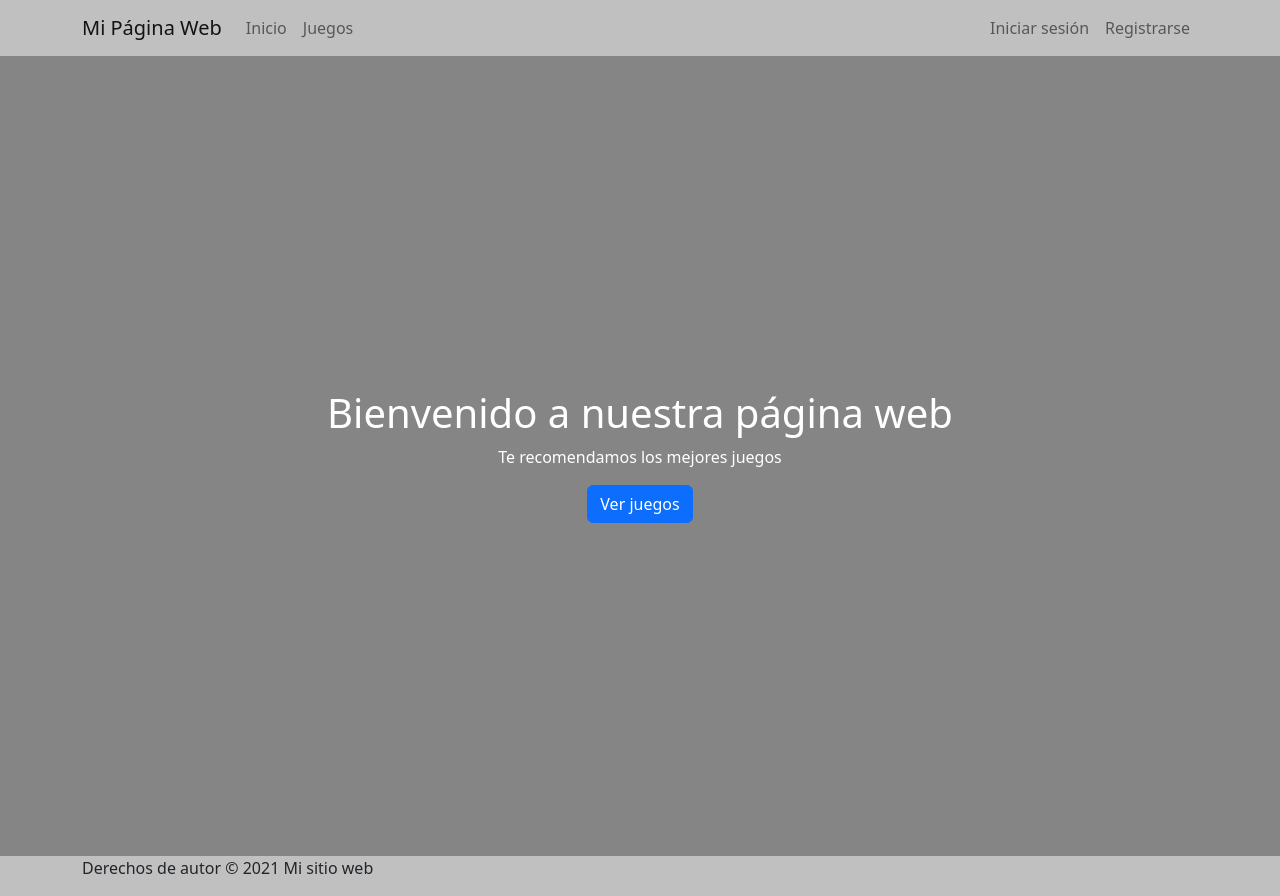
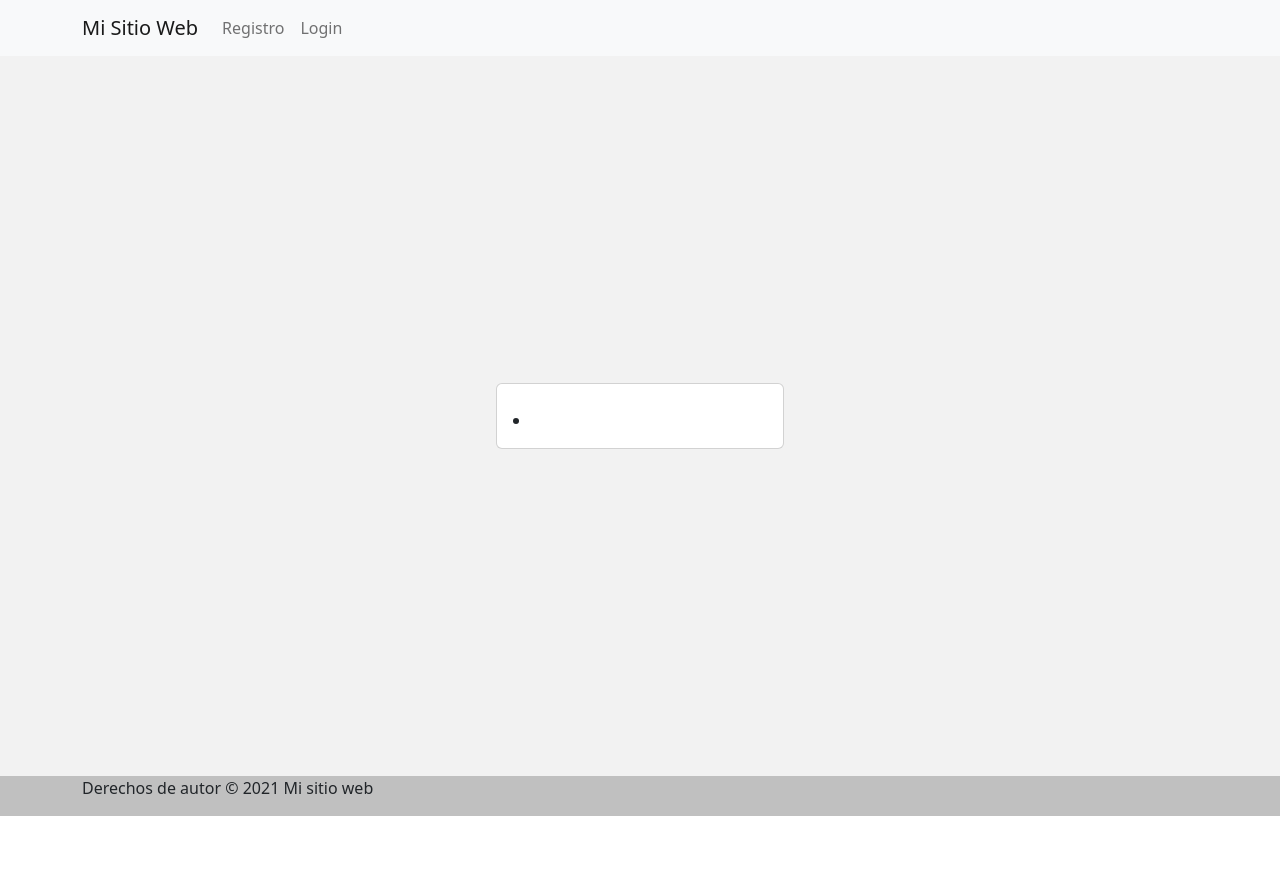
Before and after one commit to DavidValero17/dvc-fsd-geekshubs-val-proyectofinalfront, a React (Vite) app in the folder proyectofinalfront/: page /profile in a window 1280 px wide. Before the commit this address led to /. After the commit the page ends 816 px from the top, so only its background shows below. Built offline with nearby package versions, Linux system fonts and the light colour scheme.

Commit message:
añadido el rework de la navbar, ahora dependiendo del role_id, de si tienes token o no te muestran unas cosas u otras. Funcionalidad de logout añadida correctamente y funcional.

```diff
--- a/proyectofinalfront/src/App.jsx
+++ b/proyectofinalfront/src/App.jsx
@@ -5,6 +5,7 @@ import { Header } from "./common/Header/Header";
 import { Body } from "./pages/Body/body";
 
 function App() {
+
   return (
     <>
       <Header />
--- a/proyectofinalfront/src/common/Header/Header.jsx
+++ b/proyectofinalfront/src/common/Header/Header.jsx
@@ -1,20 +1,57 @@
 import React from "react";
-import { Navbar, Nav, Container } from "react-bootstrap";
+import { useDispatch, useSelector } from "react-redux";
+import { Link, useNavigate } from "react-router-dom";
+import { Container, Nav, Navbar } from "react-bootstrap";
+import { userData, userout } from "../../pages/userSlice";
 
 export const Header = () => {
+const dispatch = useDispatch();
+const navigate = useNavigate();
+const datosCredencialesRedux = useSelector(userData);
+
+const logout = () => {
+dispatch(userout({ credentials: {}, token: "" }));
+};
+
+console.log(datosCredencialesRedux);
+
 return (
-        <Navbar style={{ backgroundColor: "#2626264a" }} expand="lg">
+<Navbar bg="light" expand="lg">
 <Container>
-            <Navbar.Brand href="/">Mi Página Web</Navbar.Brand>
-            <Navbar.Toggle aria-controls="navbar-nav" />
-            <Navbar.Collapse id="navbar-nav">
+<Navbar.Brand as={Link} to="/">
+Mi Sitio Web
+</Navbar.Brand>
+<Navbar.Toggle aria-controls="basic-navbar-nav" />
+<Navbar.Collapse id="basic-navbar-nav">
 <Nav className="me-auto">
-                <Nav.Link href="/">Inicio</Nav.Link>
-                <Nav.Link href="#">Juegos</Nav.Link>
-              </Nav>
-              <Nav>
-                <Nav.Link href="/login">Iniciar sesión</Nav.Link>
-                <Nav.Link href="/register">Registrarse</Nav.Link>
+{datosCredencialesRedux.credentials?.token &&
+datosCredencialesRedux.credentials.usuario.role_id === 1 ? (
+<>
+<Nav.Link as={Link} to="/perfil">
+Perfil
+</Nav.Link>
+<Nav.Link as={Link} to="/addgame">
+Añadir juego
+</Nav.Link>
+</>
+) : datosCredencialesRedux.credentials?.token &&
+datosCredencialesRedux.credentials.usuario.role_id === 2 ? (
+<Nav.Link as={Link} to="/perfil">
+Perfil
+</Nav.Link>
+) : (
+<>
+<Nav.Link as={Link} to="/registro">
+Registro
+</Nav.Link>
+<Nav.Link as={Link} to="/login">
+Login
+</Nav.Link>
+</>
+)}
+{datosCredencialesRedux.credentials?.token && (
+<Nav.Link onClick={logout}>Cerrar sesión</Nav.Link>
+)}
 </Nav>
 </Navbar.Collapse>
 </Container>
--- a/proyectofinalfront/src/pages/Body/Body.jsx
+++ b/proyectofinalfront/src/pages/Body/Body.jsx
@@ -1,7 +1,7 @@
 import React from "react";
 import { Home } from "../Home/Home";
 import { Login } from "../Login/Login";
-// import { Profile } from "../Profile/Profile";
+import { Profile } from "../Profile/Profile";
 import { Register } from "../Register/Register";
 
 import { Routes, Route, Navigate } from "react-router-dom";
@@ -15,7 +15,7 @@ export const Body = () => {
         <Route path="*" element={<Navigate to="/" />} />
         <Route path="/" element={<Home />} />
         <Route path="/login" element={<Login />} />
-        {/* <Route path="/profile" element={<Profile />} /> */}
+        <Route path="/profile" element={<Profile />} />
         <Route path="/register" element={<Register />} />
         {/* <Route path="/getallclients" element={<GetAllClients />} /> */}
       </Routes>
--- a/proyectofinalfront/src/pages/Login/Login.jsx
+++ b/proyectofinalfront/src/pages/Login/Login.jsx
@@ -46,6 +46,7 @@ export const Login = () => {
       ...prevState,
       [e.target.name]: e.target.value,
     }));
+
   };
 
   const checkError = (e) => {
--- a/proyectofinalfront/src/pages/Profile/Profile.jsx
+++ b/proyectofinalfront/src/pages/Profile/Profile.jsx
@@ -1,7 +1,43 @@
-import React from 'react'
+import React, { useEffect, useState } from "react";
+
+import Card from "react-bootstrap/Card";
+import Container from "react-bootstrap/Container";
+
+import { useSelector } from "react-redux";
+import { getProfile } from "../../services/apiCalls";
+import { userData } from "../userSlice";
 
 export const Profile = () => {
+  const reduxCredentials = useSelector(userData);
+  const [userProfile, setUserProfile] = useState({
+    username: "",
+    email: "",
+  });
+
+  useEffect(() => {
+    if (reduxCredentials?.credentials?.token && !userProfile.username) {
+      getProfile(reduxCredentials.credentials.token)
+        .then((respuesta) => {
+          setUserProfile({
+            username: respuesta.data.data.username,
+            email: respuesta.data.data.email,
+          });
+          console.log(respuesta)
+        })
+        .catch((error) => alert("Se produjo un error al cargar tu perfil"));
+    }
+  }, [reduxCredentials, userProfile]);
+
   return (
-    <div>Profile</div>
-  )
-}
+    <Container fluid className="CenteredForm">
+      <Card style={{ width: "18rem" }}>
+        <Card.Body>
+          <Card.Title>{userProfile.username}</Card.Title>
+          <Card.Text>
+            <li>{userProfile.email}</li>
+          </Card.Text>
+        </Card.Body>
+      </Card>
+    </Container>
+  );
+};
--- a/proyectofinalfront/src/pages/userSlice.js
+++ b/proyectofinalfront/src/pages/userSlice.js
@@ -9,7 +9,7 @@ export const userSlice = createSlice({
     login: (state, action) => {
       return {
         ...state,
-        credentials: action.payload.credentials,
+        ...action.payload,
       };
     },
     userout: (state) => {
@@ -23,6 +23,6 @@ export const userSlice = createSlice({
 
 export const { login, userout } = userSlice.actions;
 
-export const userData = (state) => state.user.credentials;
+export const userData = (state) => state.user;
 
 export default userSlice.reducer;
--- a/proyectofinalfront/src/services/apiCalls.js
+++ b/proyectofinalfront/src/services/apiCalls.js
@@ -9,3 +9,12 @@ export const logMe = async (body) => {
 export const registerMe = async (body) => {
   return await axios.post(`${root}/auth/register`, body);
 };
+
+export const getProfile = async (token) => {
+    let config = {
+      headers: {
+        Authorization: "Bearer " + token,
+      },
+    };
+    return await axios.get(`${root}/user/getprofile`, config);
+  };
```
Lines whose indentation alone changed are shown as unchanged.
